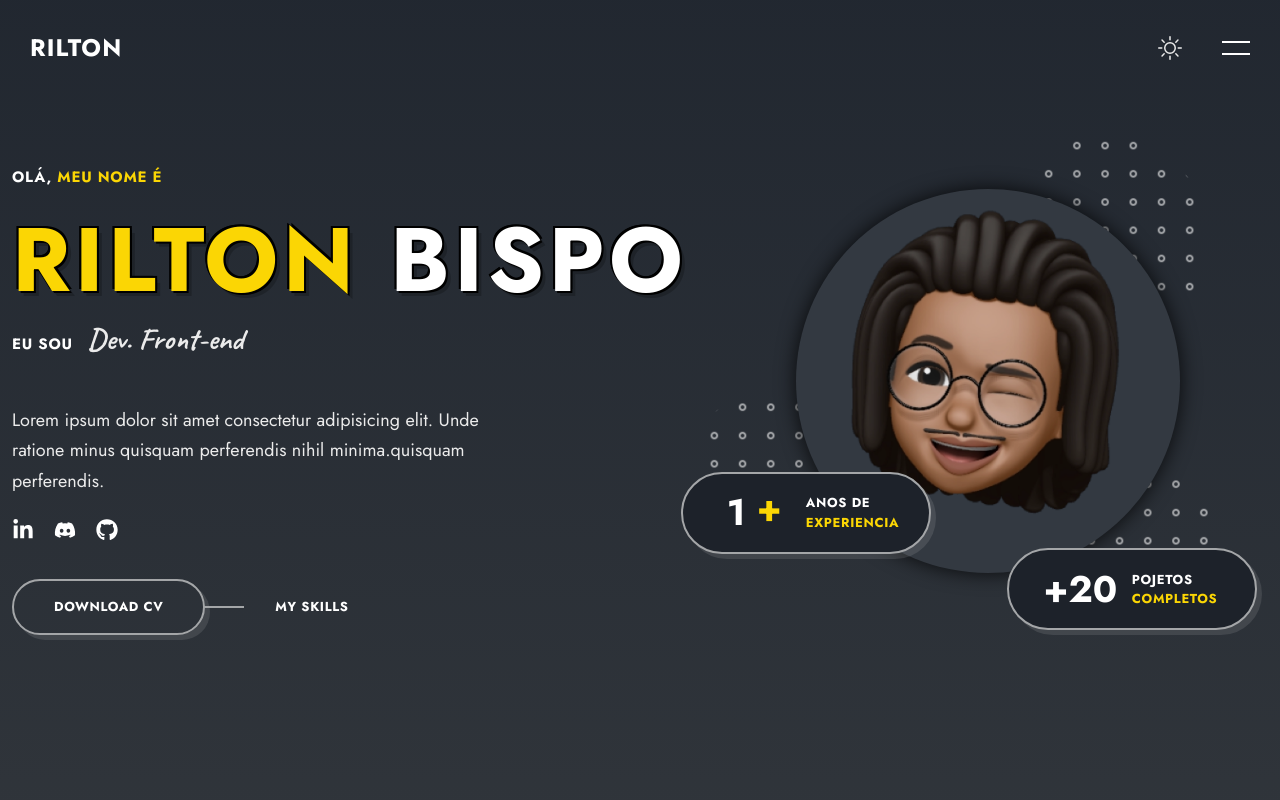
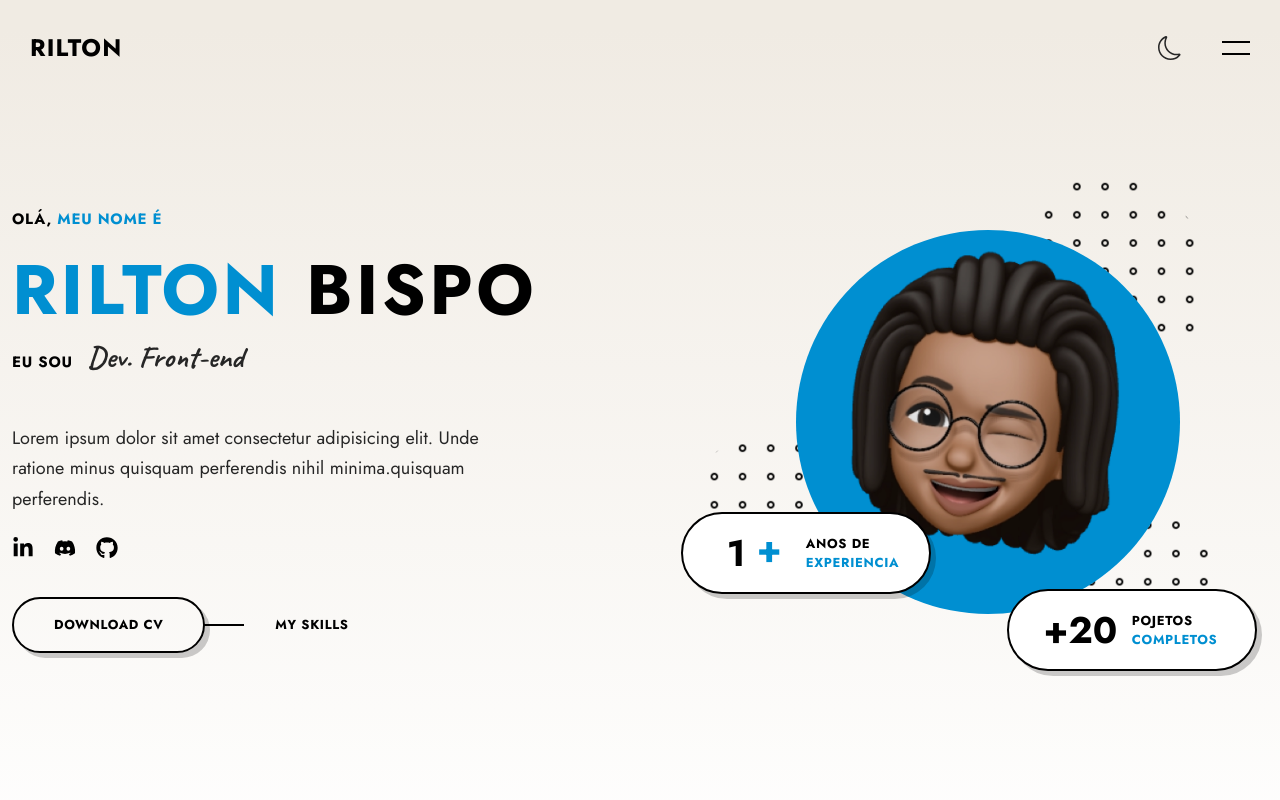
Before and after one commit to riltonbispo/portfolio, a React (Vite) app: page /#home in a window 1280 px wide. Shown: the top 800 px of the page. Built offline with nearby package versions, Linux system fonts and the light colour scheme.

Commit message:
feat: adicionando logica de alteração de tema

```diff
--- a/src/App.css
+++ b/src/App.css
@@ -7,7 +7,7 @@
 :root{
 
   /* CORES */
-  --primary-color: hsl(165,60%,40%);
+  --primary-color:	hsl(42, 100%, 60%);
   --title-color: hsl(0,0%,100%);
   --text-color: hsl(0,0%,92%);
   --bg-color: hsl(216,18%,16%);
@@ -57,6 +57,35 @@
 
   --transition: cubic-bezier(0.3,0,0.3,1);
 
+}
+
+/* ============= TEMA CLARO =============  */
+
+.light-theme {
+  --primary-color:hsl(199, 100%, 41%);
+  --title-color: #000;
+  --text-color: #262626;
+  --bg-color: #f0ebe3;
+  --bg-color-alt: #fff;
+  --container-color: #fff;
+  --border-color: #000;
+
+
+  /* SOMBRAS */
+
+  --shadow: 5px 5px rgb(0 0 0 / 20%);
+}
+
+.light-theme .skills__bar {
+  background: rgba(0, 0, 0, 0.1);
+}
+
+.light-theme .skills__percentage {
+  background: var(--border-color);
+}
+
+.light-theme .skills__percentage span{
+  background-color: var(--primary-color);
 }
 
 /* ============= RESET =============  */
@@ -172,10 +201,13 @@
   opacity: 1;
 }
 
+.dark-theme .shape {
+  filter: invert(1);
+  opacity: 0.6;
+}
+
 .shape{
   position: absolute;
-  filter: invert(1);
-  opacity: 0.6;
 }
 
 .section{
--- a/src/components/header/Header.jsx
+++ b/src/components/header/Header.jsx
@@ -8,32 +8,45 @@
 
 const Header = () => {
   const [showMenu, setShowMenu] = useState(false);
-  const [scrollNav, setScrollNav] = useState(false)
+  const [scrollNav, setScrollNav] = useState(false);
+  const [theme, setTheme] = useState("light-theme");
 
   const scrollTop = () => {
-    animateScroll.scrollToTop()
-  }
+    animateScroll.scrollToTop();
+  };
 
   const changeNav = () => {
-    if (window.scrollY >= 80){
-      setScrollNav(true)
-    }else {
-      setScrollNav(false)
+    if (window.scrollY >= 80) {
+      setScrollNav(true);
+    } else {
+      setScrollNav(false);
+    }
+  };
+
+  const toggleTheme = () => {
+    if (theme === 'light-theme') {
+      setTheme ('dark-theme');
+    } else {
+      setTheme('light-theme');
     }
   }
 
-  useEffect(() =>{
-    window.addEventListener('scroll', changeNav)
-  }, [])
+  useEffect(() => {
+    window.addEventListener("scroll", changeNav);
+  }, []);
 
   useEffect(() => {
     document.body.classList.toggle("no-scroll", showMenu);
   }, [showMenu]);
 
+  useEffect(() => {
+    document.documentElement.className= theme;
+  }, [theme]);
+
   return (
-    <header className={`${scrollNav ? 'scroll-header' : ''} header`}>
+    <header className={`${scrollNav ? "scroll-header" : ""} header`}>
       <nav className="nav">
-        <Link to='/' onClick={scrollTop} className="nav__logo text-cs">
+        <Link to="/" onClick={scrollTop} className="nav__logo text-cs">
           Rilton
         </Link>
 
@@ -74,8 +87,8 @@
         </div>
 
         <div className="nav__btns">
-          <div className="theme__toggler">
-            <BsSun />
+          <div className="theme__toggler" onClick={toggleTheme}>
+            {theme === 'light-theme' ? <BsMoon/> : <BsSun />}
           </div>
 
           <div
--- a/src/components/home/home.css
+++ b/src/components/home/home.css
@@ -1,5 +1,6 @@
 .home {
   background-image: var(--first-gradient);
+  margin-top: 30px;
   padding-bottom: 50px;
 }
 
@@ -37,12 +38,7 @@
 }
 
 .home__title {
-  font-size: var(--biggest-font-size);
-  text-shadow: 2px 2px hsl(0, 0%, 0%),
-    -2px -2px hsl(0, 0%, 0%),
-    2px -2px hsl(0, 0%, 0%),
-    -2px -2px hsl(0, 0%, 0%),
-    5px 5px 0 rgb(0 0 0 / 20%);
+  font-size: 70px;
   line-height: 1.2;
   margin-top: 15px;
 }
@@ -91,6 +87,11 @@
   right: 100px;
   width: 30%;
   max-width: 680px;
+}
+
+.light-theme .home__banner {
+  background-color: var(--primary-color);
+  box-shadow: rgba(0,0,0,0.8) 0 0 0px;
 }
 
 .home__banner{
--- a/src/index.css
+++ b/src/index.css
@@ -7,7 +7,7 @@
 :root{
 
   /* CORES */
-  --primary-color:hsl(51, 97%, 50%);
+  --primary-color:	hsl(42, 100%, 60%);
   --title-color: hsl(0,0%,100%);
   --text-color: hsl(0,0%,92%);
   --bg-color: hsl(216,18%,16%);
@@ -59,6 +59,23 @@
 
 }
 
+/* ============= TEMA CLARO =============  */
+
+.light-theme {
+  --primary-color:hsl(199, 100%, 41%);
+  --title-color: #000;
+  --text-color: #262626;
+  --bg-color: #f0ebe3;
+  --bg-color-alt: #fff;
+  --container-color: #fff;
+  --border-color: #000;
+
+
+  /* SOMBRAS */
+
+  --shadow: 5px 5px rgb(0 0 0 / 20%);
+}
+
 /* ============= RESET =============  */
 
 *{
```
